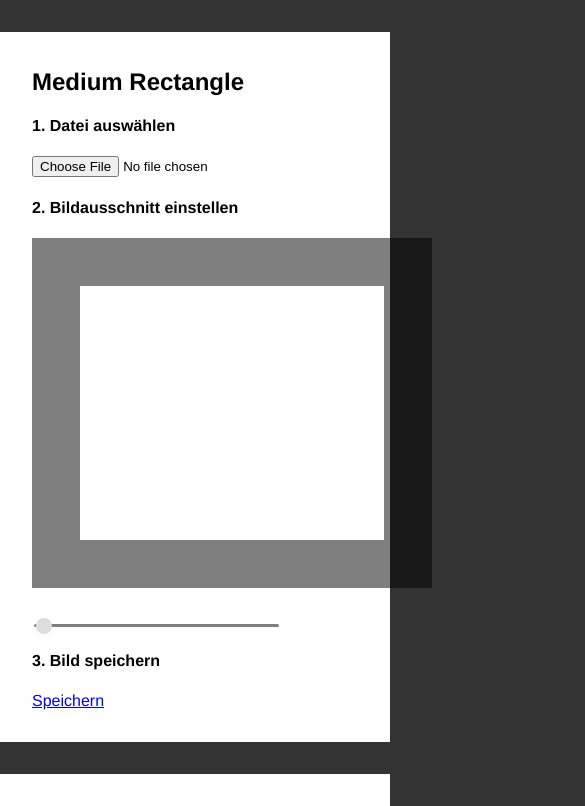
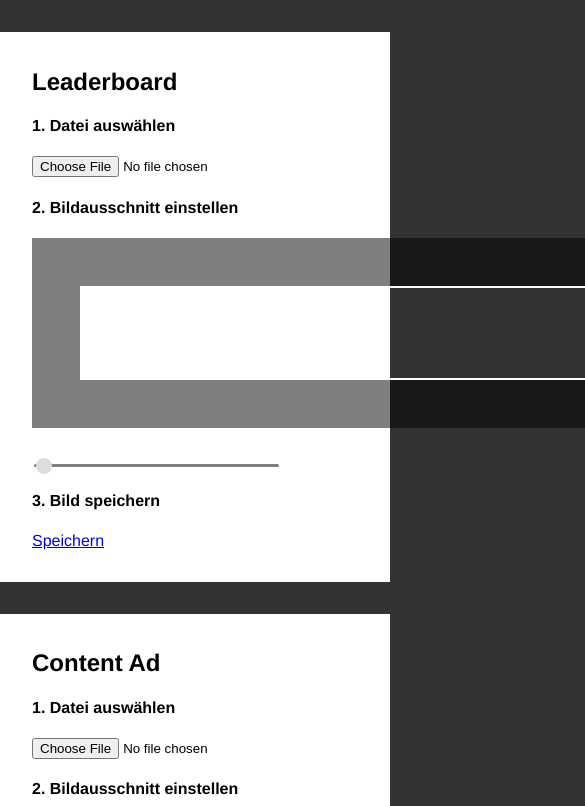
Before and after one commit to julianklotz/julianklotz.github.io, a plain HTML site: page tools/crop/index.html in a window 390 px wide. Shown: the top 806 px of the page, 585 px wide, since content can reach past the window. Drawn offline with nearby package versions, Linux system fonts and the light colour scheme.

Commit message:
move to github repo

```diff
--- a/tools/crop/main.js
+++ b/tools/crop/main.js
@@ -1,8 +1,15 @@
-var CONFIG = {};
-var imageFormats = [
+var VIEWPORT_MARGIN = 100;
+
+var IMAGE_FORMATS = [
 	{
-		name: 'Medium Rectangle',
-		id: 'medium-rectangle',
+		name: 'Leaderboard',
+		id: 'leaderboard',
+		width: 728,
+		height: 90,
+	},
+	{
+		name: 'Content Ad',
+		id: 'content-ad',
 		width: 300,
 		height: 250,
 	},
@@ -13,12 +20,31 @@ var imageFormats = [
 		height: 600,
 	},
 	{
-    name: 'Leaderboard',
-    id: 'leaderboard',
-    width: 728,
-    height: 90,
+		name: 'Halfpage Ad',
+		id: 'halfpage-ad',
+		width: 300,
+		height: 600,
+	},
+	{
+		name: 'Billboard',
+		id: 'billboard',
+		width: 800,
+		height: 250,
+	},
+	{
+		name: '3:1 Rectangle',
+		id: '3-1-rectangle',
+		width: 300,
+		height: 100,
+	},
+	{
+		name: 'Mobile Leaderboard',
+		id: 'mobile-leaderboard',
+		width: 300,
+		height: 50,
 	},
 ];
+
 
 _.templateSettings.variable = "tpl";
 var htmlTemplate = `
@@ -35,7 +61,6 @@ var htmlTemplate = `
 	</div>
 `;
 
-var VIEWPORT_MARGIN = 100;
 
 // Reads a field uploaded to <uploadField> and calls <callback> when done.
 // The <callback> is passed the FileReader’s result object, a data url.
@@ -70,10 +95,6 @@ function renderImageFormatNode(format) {
 	$('.wrap-center').append( tpl(format) );
 }
 
-// Adds a single image format
-// 	* Creates required DOM nodes
-//  * Creates a Croppie object
-//  * Binds event for upload field
 function addImageFormat(format) {
 		renderImageFormatNode( format );
 		var croppie = new Croppie( document.getElementById(format.id), {
@@ -103,7 +124,6 @@ function addImageFormat(format) {
 		});
 }
 
-// Adds all image formats specified in <imageFormats>
 function addImageFormats(config) {
 	var format;
 	for (var i = 0; i < config.length; i++) {
@@ -116,7 +136,10 @@ function addImageFormats(config) {
 	}
 }
 
-// medium-rectangle,300,250;skyscaper,120,700
+/**
+ * Parse a configuration string specified as document hash.
+ * Example: #medium-rectangle,300,250;skyscaper,120,700
+ */
 function getConfigFromHash() {
 	var hash = document.location.hash.slice(1); // Remove # character
 	var split = hash.split(';');
@@ -166,7 +189,7 @@ $(document).ready(function() {
 	var config = getConfigFromHash();
 
 	if(!config) {
-		config = imageFormats;
+		config = IMAGE_FORMATS;
 	}
 
 	console.log('Using config', config);
```
Also changed, not shown: tools/crop/index.html (indentation only), 3 other files. Lines whose indentation alone changed are shown as unchanged.
